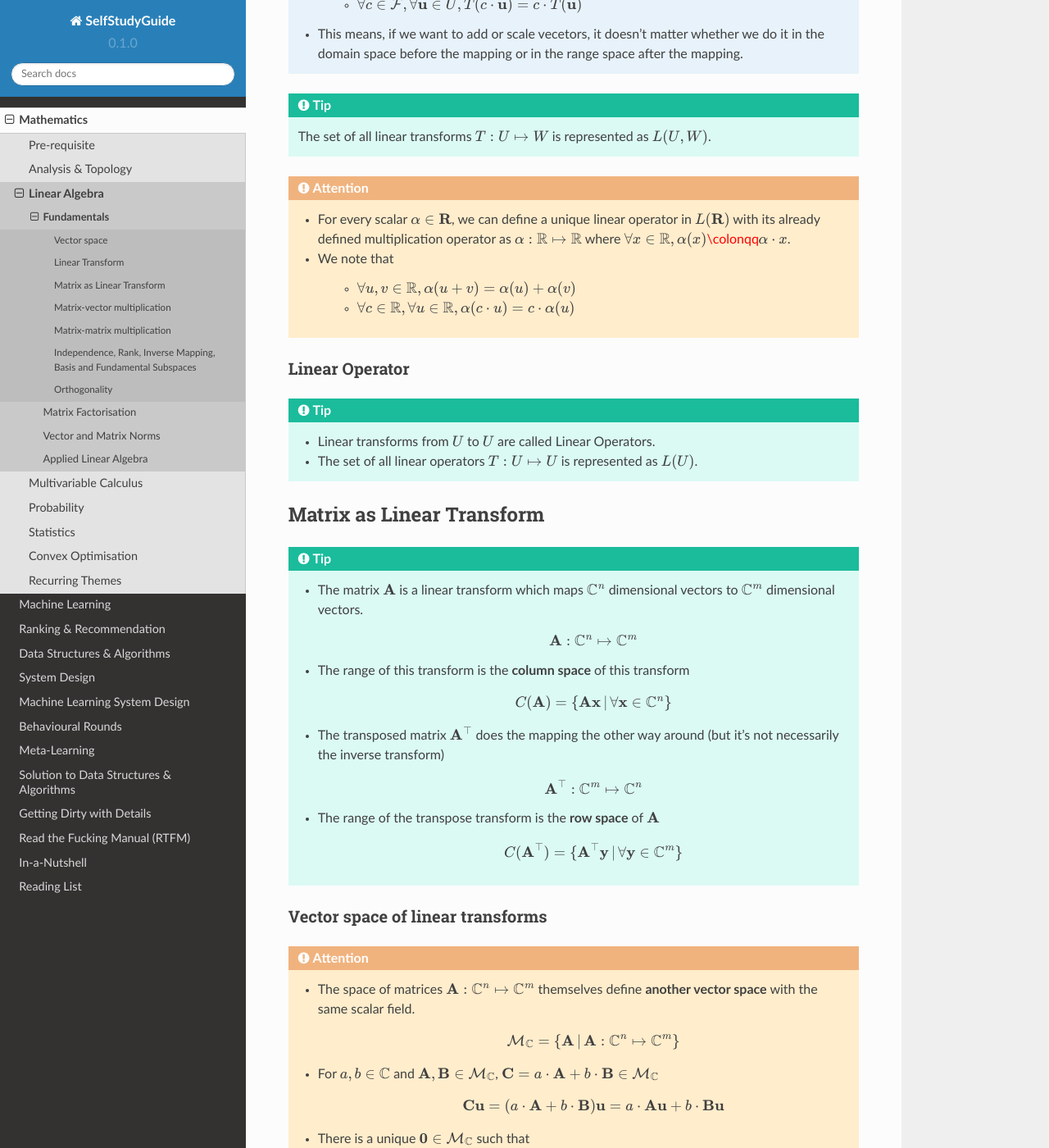
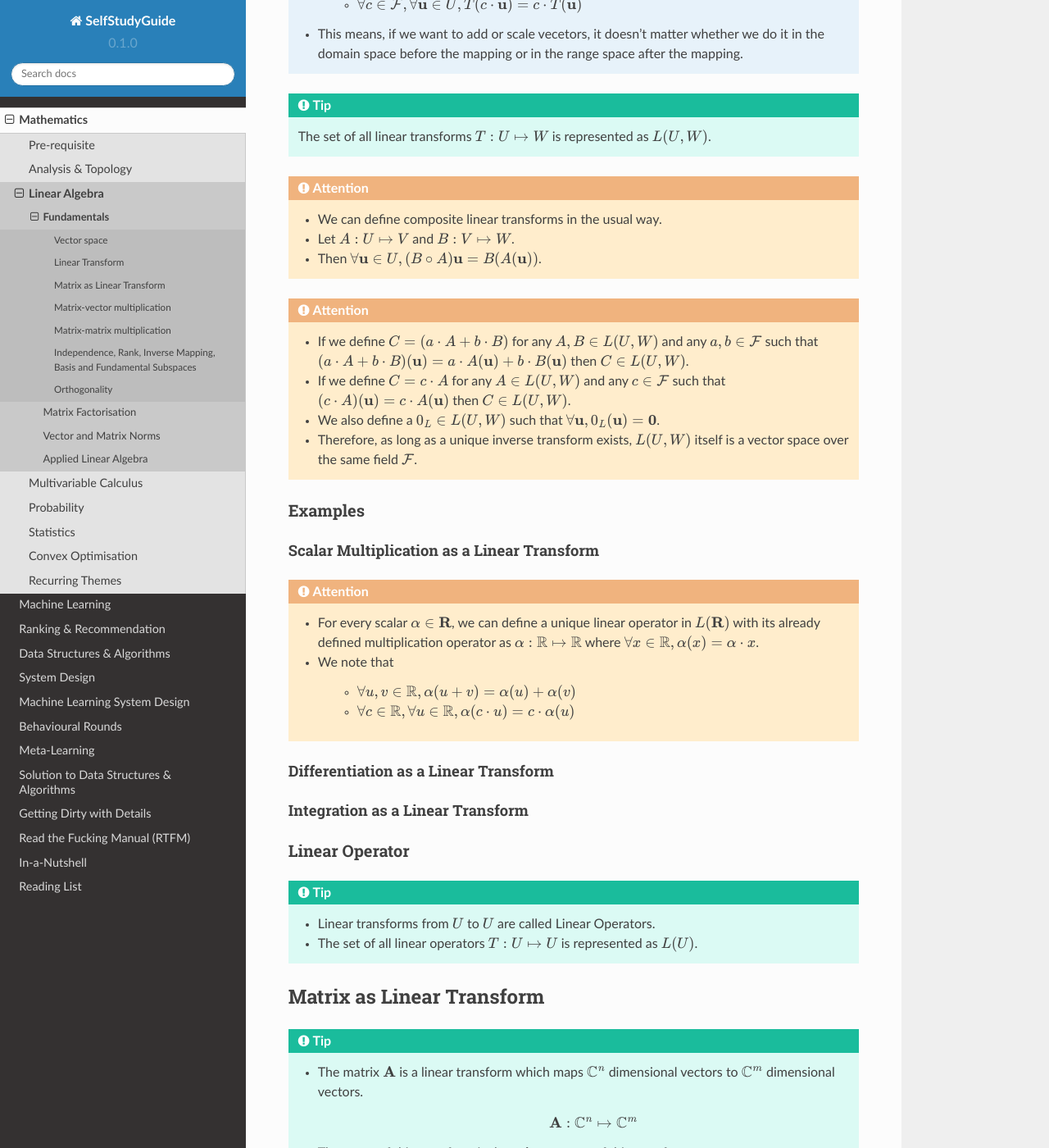
Before and after one commit to uselesstechjunks/leetcode, a Sphinx documentation site: the page built from docs/source/math/linalg/funda.rst, in a window 1280 px wide and 1400 px high, scrolled down 1181 px. Shown: the whole window at 82% size. Built offline with Sphinx 7.4.7 and the Read the Docs theme 2.0.0, drawn with Linux system fonts in a browser that asks for light colours; some of the changed text lies outside the part shown.

Commit message:
Update funda.rst

```diff
--- a/docs/source/math/linalg/funda.rst
+++ b/docs/source/math/linalg/funda.rst
@@ -47,11 +47,32 @@ Linear Transform
 	The set of all linear transforms :math:`T:U\mapsto W` is represented as :math:`L(U,W)`.
 
 .. attention::
-	* For every scalar :math:`\alpha\in\mathbf{R}`, we can define a unique linear operator in :math:`L(\mathbf{R})` with its already defined multiplication operator as :math:`\alpha:\mathbb{R}\mapsto\mathbb{R}` where :math:`\forall x\in\mathbb{R}, \alpha(x)\colonqq \alpha\cdot x`.
+	* We can define composite linear transforms in the usual way.
+	* Let :math:`A:U\mapsto V` and :math:`B:V\mapsto W`.
+	* Then :math:`\forall\mathbf{u}\in U, (B\circ A)\mathbf{u}=B(A(\mathbf{u}))`.
+
+.. attention::
+	* If we define :math:`C=(a\cdot A+b\cdot B)` for any :math:`A,B\in L(U,W)` and any :math:`a,b\in\mathcal{F}` such that :math:`(a\cdot A+b\cdot B)(\mathbf{u})=a\cdot A(\mathbf{u})+b\cdot B(\mathbf{u})` then :math:`C\in L(U,W)`.
+	* If we define :math:`C=c\cdot A` for any :math:`A\in L(U,W)` and any :math:`c\in\mathcal{F}` such that :math:`(c\cdot A)(\mathbf{u})=c\cdot A(\mathbf{u})` then :math:`C\in L(U,W)`.
+	* We also define a :math:`0_L\in L(U,W)` such that :math:`\forall \mathbf{u}, 0_L(\mathbf{u})=\mathbf{0}`.
+	* Therefore, as long as a unique inverse transform exists, :math:`L(U,W)` itself is a vector space over the same field :math:`\mathcal{F}`.
+
+Examples
+================================================================================
+Scalar Multiplication as a Linear Transform
+--------------------------------------------------------------------------------
+.. attention::
+	* For every scalar :math:`\alpha\in\mathbf{R}`, we can define a unique linear operator in :math:`L(\mathbf{R})` with its already defined multiplication operator as :math:`\alpha:\mathbb{R}\mapsto\mathbb{R}` where :math:`\forall x\in\mathbb{R}, \alpha(x)=\alpha\cdot x`.
 	* We note that
 
 		* :math:`\forall u,v\in \mathbb{R}, \alpha(u+v)=\alpha(u)+\alpha(v)`
 		* :math:`\forall c\in\mathbb{R},\forall u\in \mathbb{R}, \alpha(c\cdot u)=c\cdot\alpha(u)`
+
+Differentiation as a Linear Transform
+--------------------------------------------------------------------------------
+
+Integration as a Linear Transform
+--------------------------------------------------------------------------------
 
 Linear Operator
 ================================================================================
```
Also changed, not shown: other parts of docs/source/math/linalg/funda.rst (+2 -2 lines).
